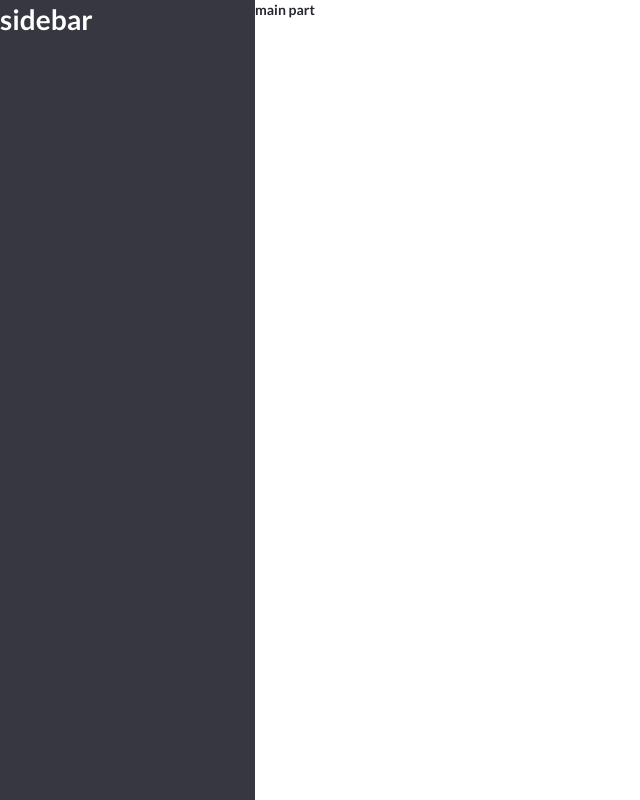
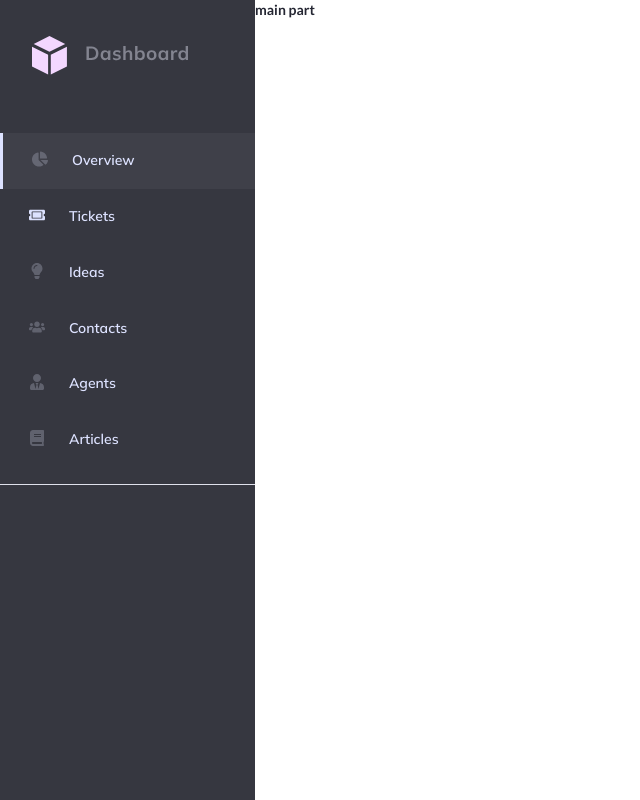
Before and after one commit to Javohirshakh/dashboard, a plain HTML site: page index.html in a window 1280 px wide. Shown: the whole page, without its empty margins (0-640 px from the left). Drawn offline with Linux system fonts and the light colour scheme.

Commit message:
add sitenav

```diff
--- a/css/global.css
+++ b/css/global.css
@@ -113,7 +113,7 @@ h1,h2,h3,h4,h5,h6 {
 
 .container {
   width: 100%;
-  max-width: 1500px;
+  max-width: 1440px;
   margin-left: auto;
   margin-right: auto;
 }
--- a/css/style.css
+++ b/css/style.css
@@ -8,9 +8,61 @@
     color: var(--white-color);
     width: 100%;
     max-width: 255px;
+    padding-top: 3.6rem;
+    padding-bottom: 3.2rem;
 }
 
 .main {
     width: 100%;
     background-color: var(--white-color);
 }
+
+.site-logo {
+    margin-left: 2.3em;
+    margin-bottom: 5.3rem;
+}
+
+.site-logo:hover {
+    opacity: 0.8;
+}
+
+.site-logo:active {
+    opacity: 0.6;
+}
+
+/* SITENAV */
+.sitenav {
+    border-bottom: 1px solid var(--dashboard-nav-border-bottom);
+    padding-bottom: 1.6rem;
+}
+
+.sitenav__list {
+    display: flex;
+    flex-direction: column;
+}
+
+.sitenav__item {
+
+}
+
+.active {
+    border-left: 3px solid var(--text-light-color);
+    background-color: var(--dashbord-menu-hover-color);
+}
+
+.sitenav__link {
+    display: flex;
+    padding: 1.8rem 2.4rem 1.8rem 2.9rem;
+}
+
+.sitenav__link-icon {
+    object-fit: contain;
+    margin-right: 2.4rem;
+    width: 16px;
+    height: 16px;
+}
+
+.sitenav__link--text {
+    color: var(--text-light-color);
+    font-family: var(--dashbord-menu-link-font);
+}
--- a/index.html
+++ b/index.html
@@ -1,5 +1,6 @@
 <!DOCTYPE html>
 <html lang="en">
+
 <head>
     <meta charset="UTF-8">
     <meta name="viewport" content="width=device-width, initial-scale=1.0">
@@ -10,14 +11,58 @@
     <link rel="stylesheet" href="./css/style.css">
     <link rel="stylesheet" href="./css/style.mini.css">
 </head>
+
 <body>
     <div class="wrapper container">
         <div class="sidebar">
-            <h1>sidebar</h1>
+            <a class="site-logo" href="./index.html"><img class="site-logo__img" src="./img/site-logo.svg"
+                    alt="Dashboard web site logo" width="158" height="39"></a>
+
+            <nav class="sitenav">
+                <ul class="sitenav__list">
+                <li class="sitenav__item">
+                    <a class="sitenav__link active" href="#">
+                        <img class="sitenav__link-icon" src="./img/1. overview.svg" alt="">
+                        <span class="sitenav__link--text">Overview</span>
+                    </a>
+                </li>
+                    <li class="sitenav__item">
+                    <a class="sitenav__link" href="#">
+                        <img class="sitenav__link-icon" src="./img/tickets.svg" alt="">
+                        <span class="sitenav__link--text">Tickets</span>
+                    </a>
+                </li>
+                    <li class="sitenav__item">
+                        <a class="sitenav__link" href="#">
+                        <img class="sitenav__link-icon" src="./img/ideas-icon.svg" alt="">
+                        <span class="sitenav__link--text">Ideas</span>
+                    </a>
+                </li>
+                    <li class="sitenav__item">
+                    <a class="sitenav__link" href="#">
+                        <img class="sitenav__link-icon" src="./img/Contacts.svg" alt="">
+                        <span class="sitenav__link--text">Contacts</span>
+                    </a>
+                </li>
+                    <li class="sitenav__item">
+                    <a class="sitenav__link" href="#">
+                        <img class="sitenav__link-icon" src="./img/agents.svg" alt="">
+                        <span class="sitenav__link--text">Agents</span>
+                    </a>
+                </li>
+                    <li class="sitenav__item">
+                    <a class="sitenav__link" href="#">
+                        <img class="sitenav__link-icon" src="./img/articles.svg"" alt="">
+                        <span class="sitenav__link--text">Articles</span>
+                    </a>
+                </li>
+                </ul>
+            </nav>
         </div>
         <div class="main">
             main part
         </div>
     </div>
 </body>
+
 </html>
```
Also changed, not shown: img/1. overview.svg (added), img/Contacts.svg (added), img/agents.svg (added), img/articles.svg (added), img/ideas.svg (added), img/site-logo.svg (added), img/tickets.svg (added).
